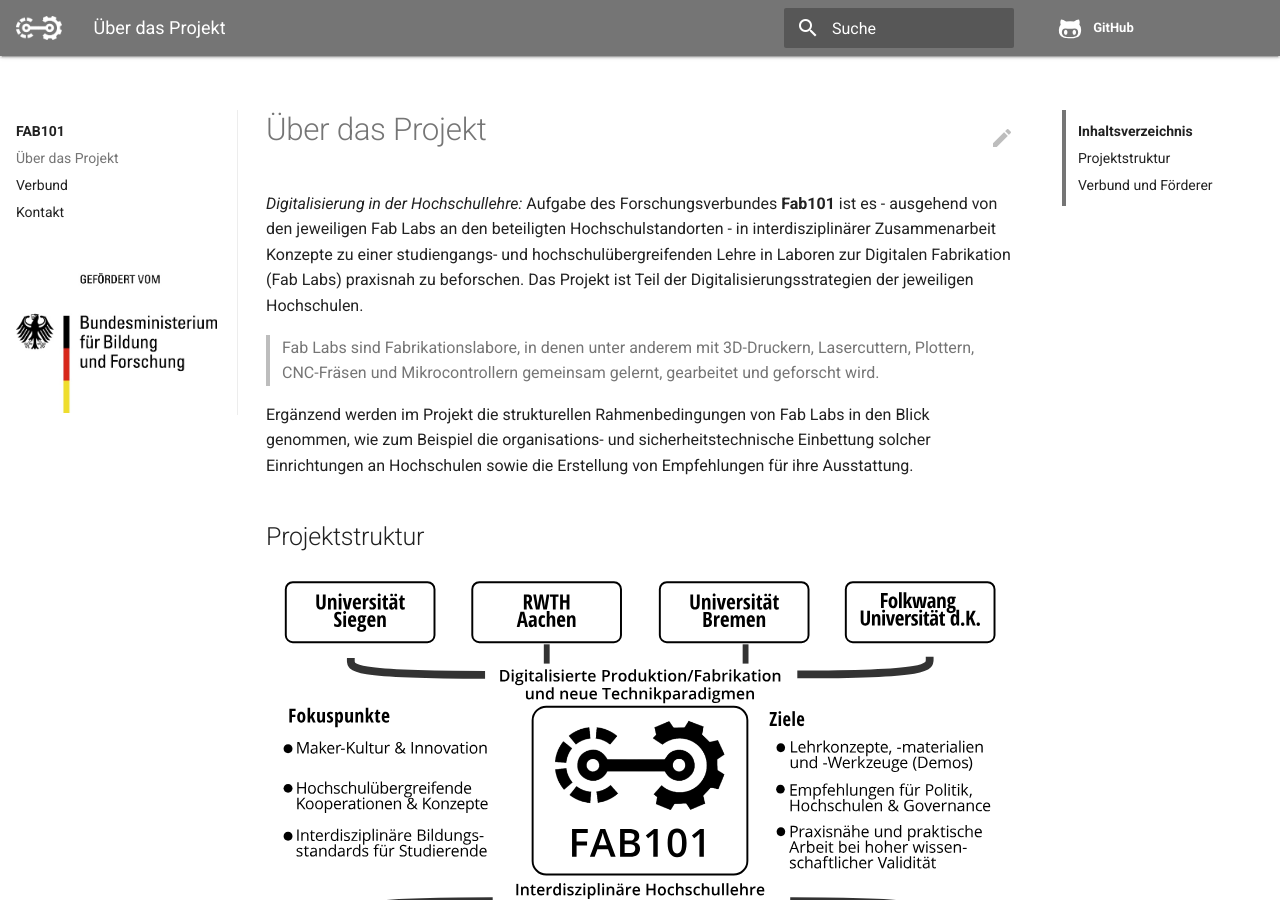
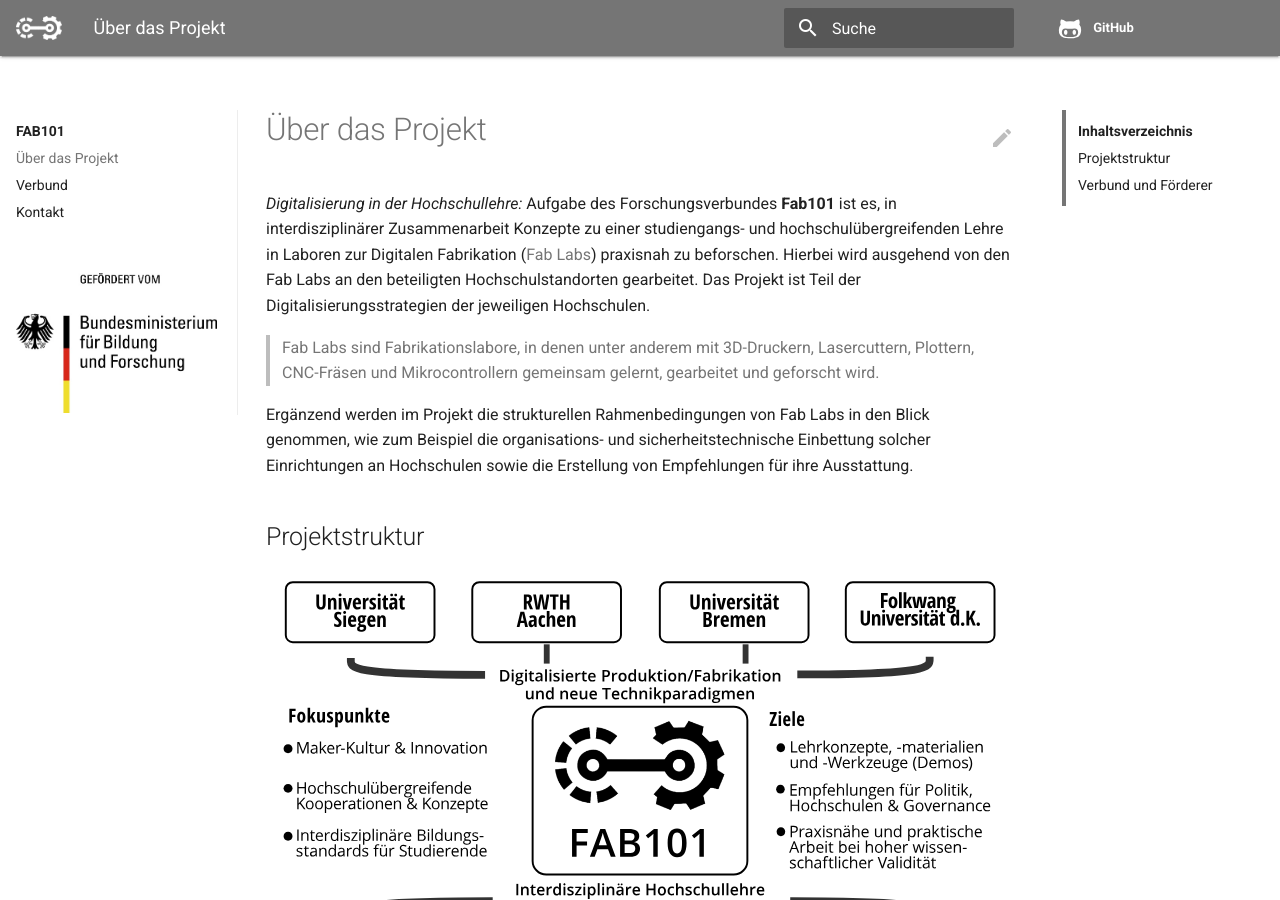
Before and after one commit to FabLabSiegen/fab101-docs, an MkDocs documentation site: the page built from docs/index.md, in a window 1280 px wide and 900 px high. Built offline with MkDocs 1.6.1, drawn with Linux system fonts in a browser that asks for light colours; comment, search, counter and statistics services are not loaded; old or Windows-style settings are respelled for this version of MkDocs.

Commit message:
Update index.md

```diff
--- a/docs/index.md
+++ b/docs/index.md
@@ -1,5 +1,5 @@
 *Digitalisierung in der Hochschullehre:*
-Aufgabe des Forschungsverbundes **Fab101** ist es - ausgehend von den jeweiligen Fab Labs an den beteiligten Hochschulstandorten - in interdisziplinärer Zusammenarbeit Konzepte zu einer studiengangs- und hochschulübergreifenden Lehre in Laboren zur Digitalen Fabrikation (Fab Labs) praxisnah zu beforschen. Das Projekt ist Teil der Digitalisierungsstrategien der jeweiligen Hochschulen.
+Aufgabe des Forschungsverbundes **Fab101** ist es, in interdisziplinärer Zusammenarbeit Konzepte zu einer studiengangs- und hochschulübergreifenden Lehre in Laboren zur Digitalen Fabrikation ([Fab Labs](https://de.wikipedia.org/wiki/FabLab)) praxisnah zu beforschen. Hierbei wird ausgehend von den Fab Labs an den beteiligten Hochschulstandorten gearbeitet. Das Projekt ist Teil der Digitalisierungsstrategien der jeweiligen Hochschulen.
 
 > Fab Labs sind Fabrikationslabore, in denen unter anderem mit 3D-Druckern, Lasercuttern, Plottern, CNC-Fräsen und Mikrocontrollern gemeinsam gelernt, gearbeitet und geforscht wird.
 
```
